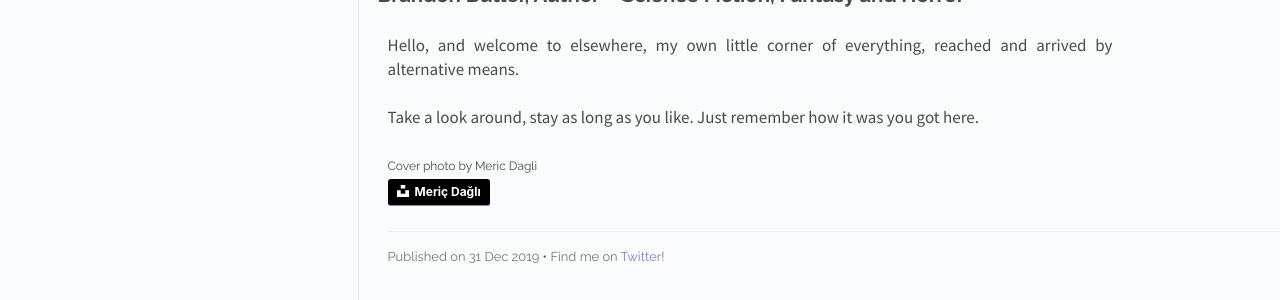
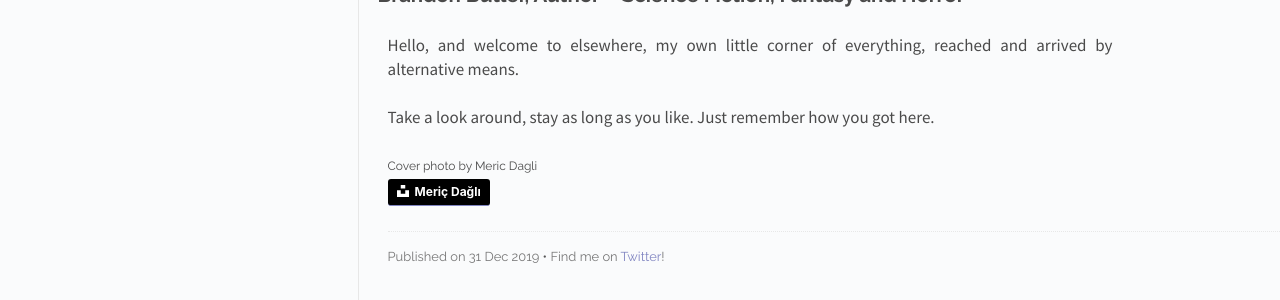
Before and after one commit to Butler-Brand/Butler-Brand.github.io, a Jekyll site: the page built from _posts/2019-12-31-home-post.md, in a window 1280 px wide. Shown: the part 477-777 px from the top of the page. Built offline with Jekyll 4.4.1, drawn with Linux system fonts in a browser that asks for light colours; Markdown is read by kramdown in place of the engine named in the settings.

```diff
--- a/_config.yml
+++ b/_config.yml
@@ -1,3 +1,6 @@
 name: Flex
 markdown: redcarpet
 highlighter: rogue
+pages:
+    Home: 2019-12-31-home-post.md
+    About: 2020-01-01-about-post.md
--- a/_posts/2019-12-31-home-post.md
+++ b/_posts/2019-12-31-home-post.md
@@ -10,7 +10,7 @@ categories: posts
 
 Hello, and welcome to elsewhere, my own little corner of everything, reached and arrived by alternative means.
 
-Take a look around, stay as long as you like. Just remember how it was you got here.
+Take a look around, stay as long as you like. Just remember how you got here.
 
 
 
```
